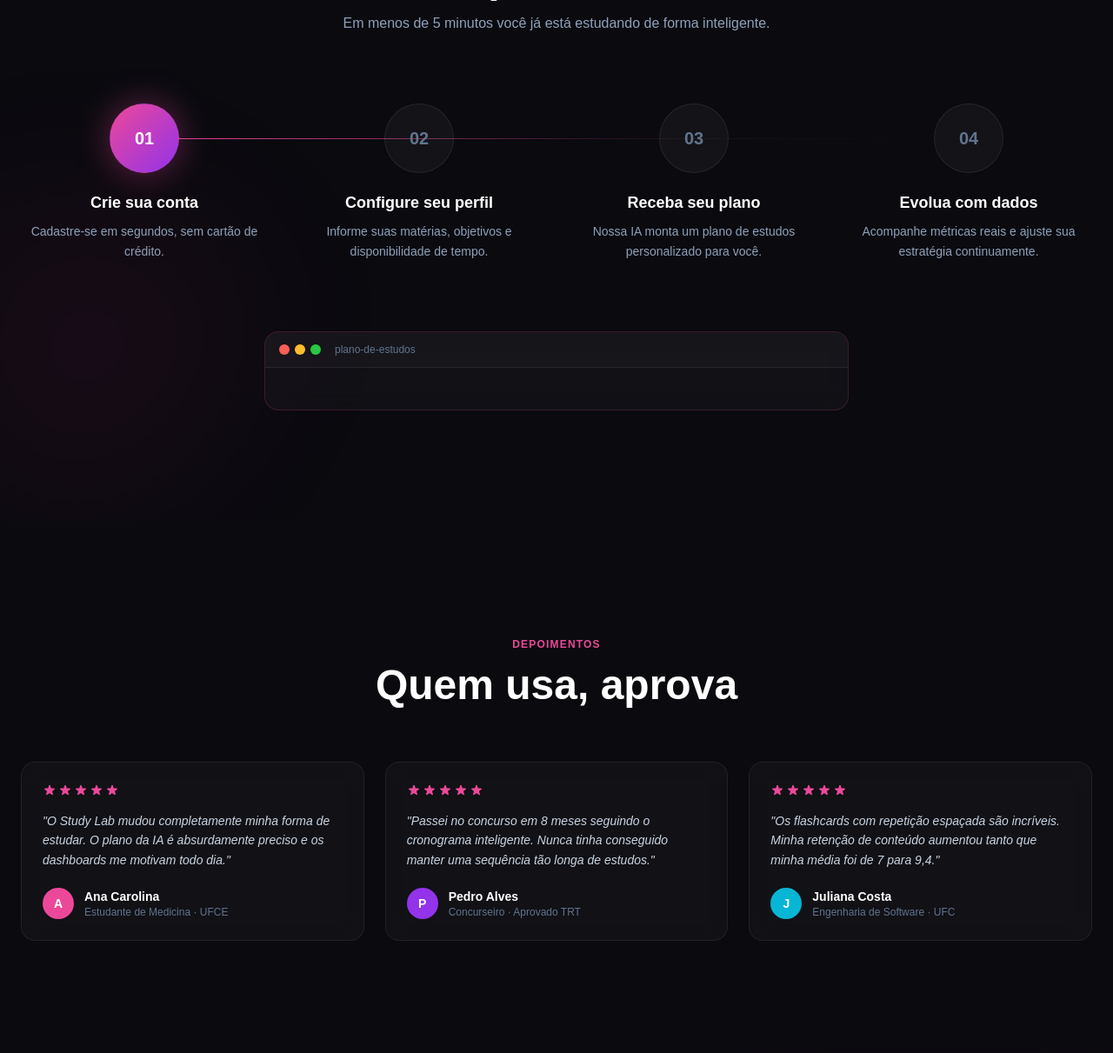
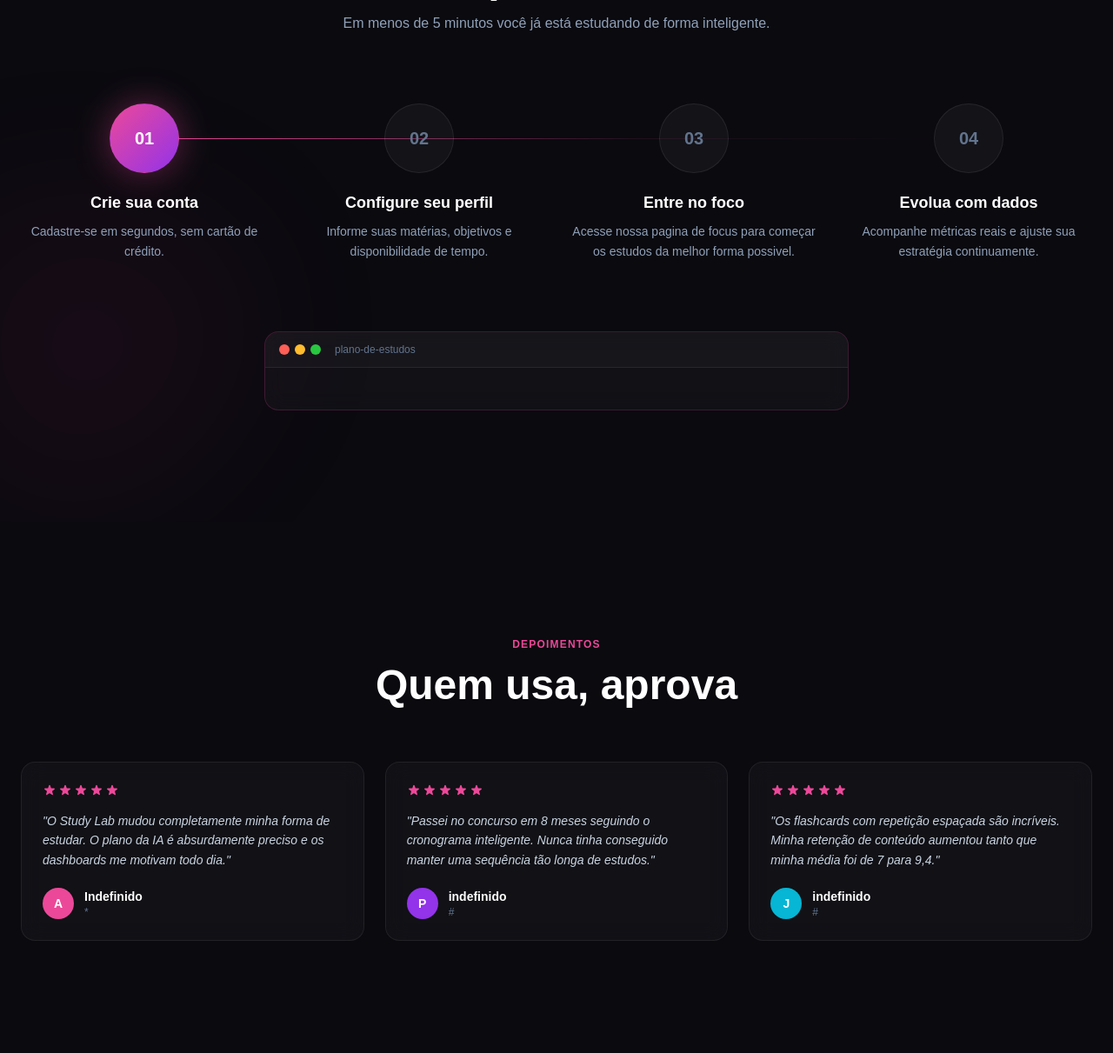
Before and after one commit to luthiano0312/study_lab, a Laravel app: page / in a window 1280 px wide. Shown: the part 2012-3223 px from the top of the page at 87% size. Run offline with Laravel 12, Linux system fonts and the light colour scheme; style sheets or scripts are compiled from the project's sources.

Commit message:
Style: Retira Coisas desnecessarias da home

```diff
--- a/resources/views/index.blade.php
+++ b/resources/views/index.blade.php
@@ -93,7 +93,7 @@
                 <div class="inline-flex items-center gap-2 px-3 py-1.5 rounded-full text-xs font-medium mb-6 border"
                     style="background: rgba(236,72,153,0.1); border-color: rgba(236,72,153,0.3); color: #ec4899; animation: fade-up 0.5s ease forwards;">
                     <span class="w-1.5 h-1.5 rounded-full bg-pink-500 animate-pulse"></span>
-                    Powered by IA · Feito para estudantes
+                    Feito por Estudantes para Estudantes
                 </div>
 
                 <h1 class="font-display text-5xl sm:text-6xl xl:text-7xl font-extrabold leading-[1.05] text-white mb-6"
@@ -108,7 +108,7 @@
 
                 <p class="text-lg text-slate-400 leading-relaxed mb-10 max-w-lg"
                     style="animation: fade-up 0.7s 0.2s ease both;">
-                    Study Lab usa inteligência artificial para personalizar sua jornada de aprendizado, rastrear seu
+                    Study Lab usa praticidade e rapidez para auxiliar  sua jornada de aprendizado, rastrear seu
                     progresso e transformar horas de estudo em resultados reais.
                 </p>
 
@@ -257,7 +257,7 @@
                     $steps = [
                         ['num' => '01', 'title' => 'Crie sua conta', 'desc' => 'Cadastre-se em segundos, sem cartão de crédito.'],
                         ['num' => '02', 'title' => 'Configure seu perfil', 'desc' => 'Informe suas matérias, objetivos e disponibilidade de tempo.'],
-                        ['num' => '03', 'title' => 'Receba seu plano', 'desc' => 'Nossa IA monta um plano de estudos personalizado para você.'],
+                        ['num' => '03', 'title' => 'Entre no foco', 'desc' => 'Acesse nossa pagina de focus para começar os estudos da melhor forma possivel.'],
                         ['num' => '04', 'title' => 'Evolua com dados', 'desc' => 'Acompanhe métricas reais e ajuste sua estratégia continuamente.'],
                     ];
                 @endphp
@@ -316,22 +316,22 @@
                 @php
                     $testimonials = [
                         [
-                            'name' => 'Ana Carolina',
-                            'role' => 'Estudante de Medicina · UFCE',
+                            'name' => 'Indefinido',
+                            'role' => '*',
                             'text' => 'O Study Lab mudou completamente minha forma de estudar. O plano da IA é absurdamente preciso e os dashboards me motivam todo dia.',
                             'avatar' => '#ec4899',
                             'letter' => 'A',
                         ],
                         [
-                            'name' => 'Pedro Alves',
-                            'role' => 'Concurseiro · Aprovado TRT',
+                            'name' => 'indefinido',
+                            'role' => '#',
                             'text' => 'Passei no concurso em 8 meses seguindo o cronograma inteligente. Nunca tinha conseguido manter uma sequência tão longa de estudos.',
                             'avatar' => '#9333ea',
                             'letter' => 'P',
                         ],
                         [
-                            'name' => 'Juliana Costa',
-                            'role' => 'Engenharia de Software · UFC',
+                            'name' => 'indefinido',
+                            'role' => '#',
                             'text' => 'Os flashcards com repetição espaçada são incríveis. Minha retenção de conteúdo aumentou tanto que minha média foi de 7 para 9,4.',
                             'avatar' => '#06b6d4',
                             'letter' => 'J',
```
